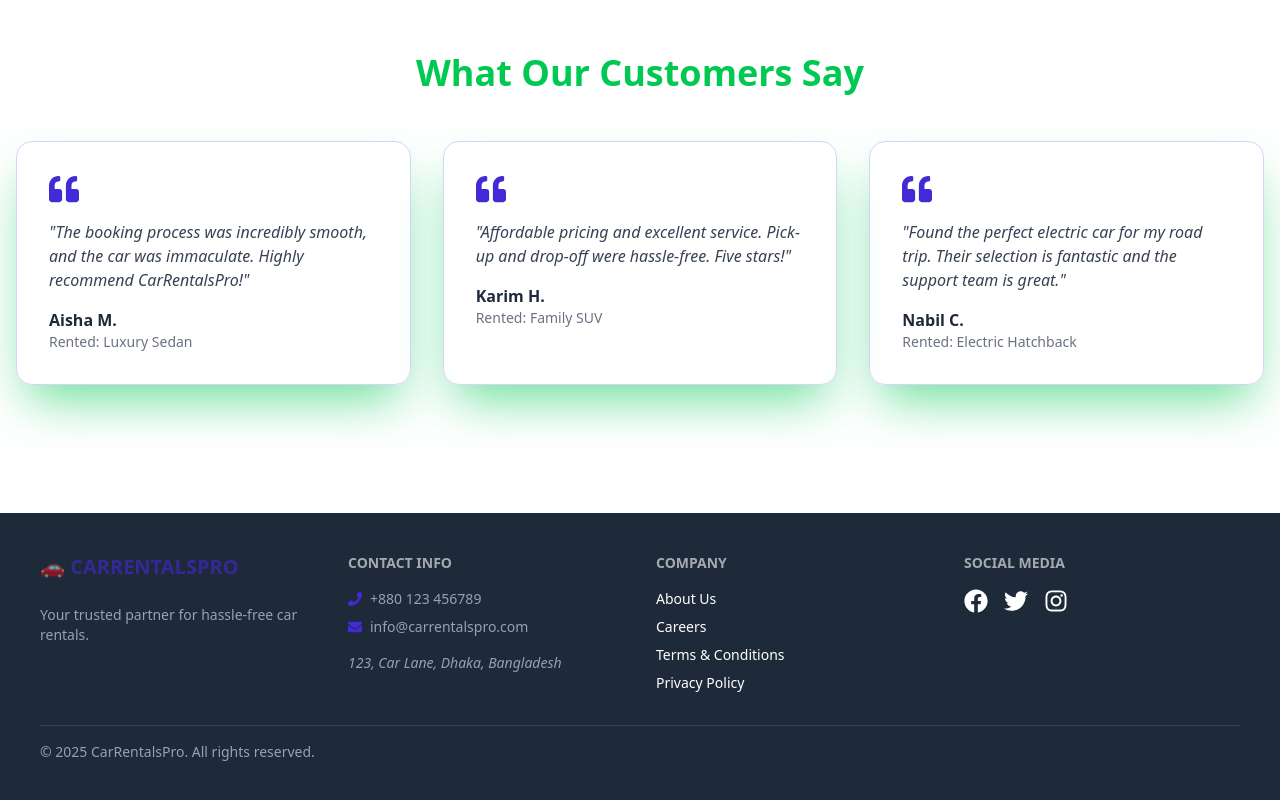
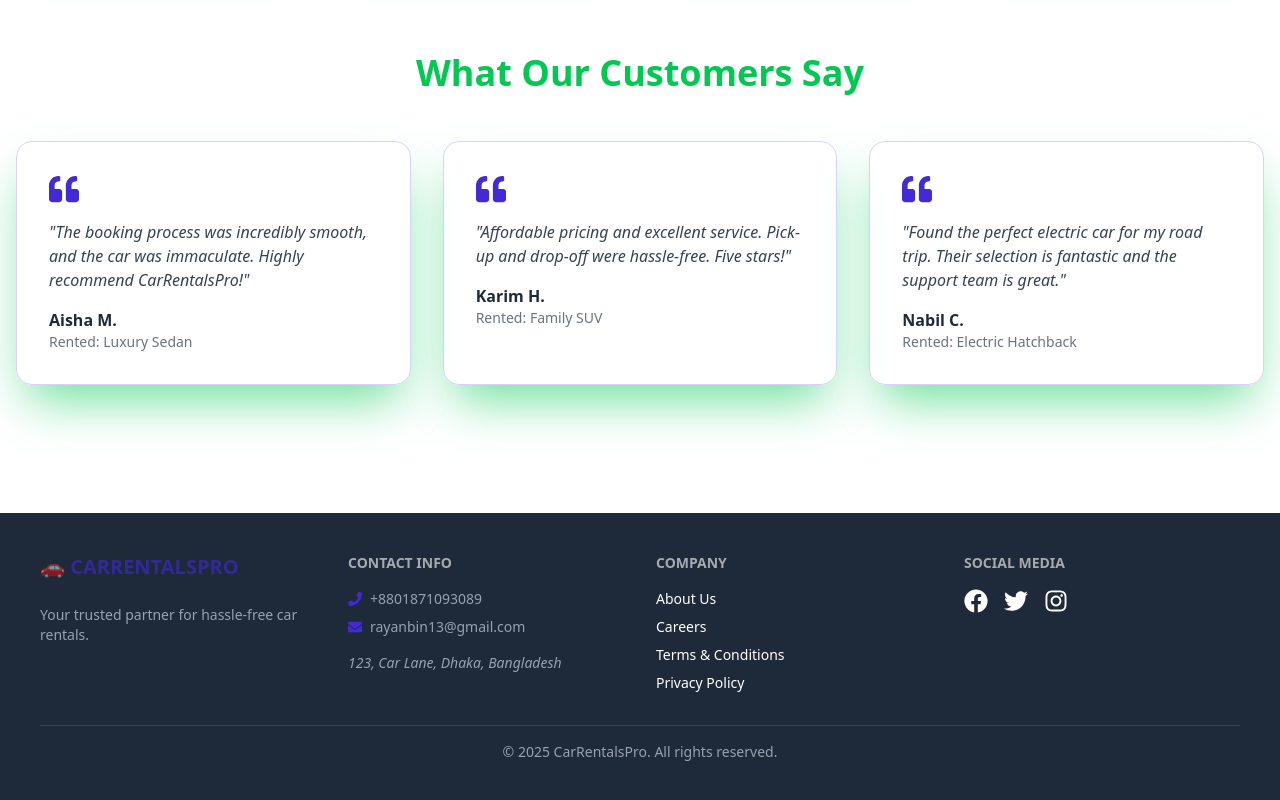
Before and after one commit to raiyan3341/Car-Shop-Frontend, a React (Vite) app: page / in a window 1280 px wide. Shown: the part 1542-2342 px from the top of the page. Built offline with nearby package versions, Linux system fonts and the light colour scheme; no server answers.

Commit message:
modefy nav and footer

```diff
--- a/src/components/Footer.jsx
+++ b/src/components/Footer.jsx
@@ -3,36 +3,24 @@ import { FaFacebook, FaTwitter, FaInstagram, FaEnvelope, FaPhone } from 'react-i
 import { Link } from 'react-router-dom';
 
 const Footer = () => {
-    // Footer Requirement: Logo, Contact Info, Terms, Social Media
     return (
         <footer className="bg-gray-800 text-white p-10 mt-10">
             <div className="container mx-auto">
                 <div className="footer grid-cols-2 md:grid-cols-4 lg:grid-cols-4 gap-8">
-                    {/* Logo and Website Name */}
                     <nav>
-                        <header className="footer-title text-xl font-bold text-primary">
-                            🚗 CarRentalsPro
-                        </header>
-                        <p className="text-gray-400 mt-2">
-                            Your trusted partner for hassle-free car rentals.
-                        </p>
+                        <header className="footer-title text-xl font-bold text-primary">🚗 CarRentalsPro</header>
+                        <p className="text-gray-400 mt-2"> Your trusted partner for hassle-free car rentals.</p>
                     </nav>
-
-                    {/* Contact Info */}
                     <nav>
                         <header className="footer-title">Contact Info</header>
                         <p className="flex items-center text-gray-400">
-                            <FaPhone className="mr-2 text-primary" /> +880 123 456789
-                        </p>
+                            <FaPhone className="mr-2 text-primary" /> +8801871093089</p>
                         <p className="flex items-center text-gray-400">
-                            <FaEnvelope className="mr-2 text-primary" /> info@carrentalspro.com
-                        </p>
+                            <FaEnvelope className="mr-2 text-primary" /> rayanbin13@gmail.com</p>
                         <address className="text-gray-400 mt-2">
                             123, Car Lane, Dhaka, Bangladesh
                         </address>
                     </nav>
-
-                    {/* Quick Links */}
                     <nav>
                         <header className="footer-title">Company</header>
                         <Link to="/" className="link link-hover">About Us</Link>
@@ -40,21 +28,18 @@ const Footer = () => {
                         <Link to="/" className="link link-hover">Terms & Conditions</Link>
                         <Link to="/" className="link link-hover">Privacy Policy</Link>
                     </nav>
-
-                    {/* Social Media Links */}
                     <nav>
                         <header className="footer-title">Social Media</header>
                         <div className="grid grid-flow-col gap-4">
-                            <a href="#" aria-label="Facebook" className="text-2xl hover:text-primary"><FaFacebook /></a>
-                            <a href="#" aria-label="Twitter" className="text-2xl hover:text-primary"><FaTwitter /></a>
-                            <a href="#" aria-label="Instagram" className="text-2xl hover:text-primary"><FaInstagram /></a>
+                            <a href="" aria-label="Facebook" className="text-2xl hover:text-primary"><FaFacebook /></a>
+                            <a href="" aria-label="Twitter" className="text-2xl hover:text-primary"><FaTwitter /></a>
+                            <a href="" aria-label="Instagram" className="text-2xl hover:text-primary"><FaInstagram /></a>
                         </div>
                     </nav>
                 </div>
-                <div className="footer-center mt-8 pt-4 border-t border-gray-700">
+                <div className="footer-center text-center mt-8 pt-4 border-t border-gray-700">
                     <p className="text-sm text-gray-400">
-                        &copy; {new Date().getFullYear()} CarRentalsPro. All rights reserved.
-                    </p>
+                        &copy; {new Date().getFullYear()} CarRentalsPro. All rights reserved.</p>
                 </div>
             </div>
         </footer>
--- a/src/components/Navbar.jsx
+++ b/src/components/Navbar.jsx
@@ -6,13 +6,10 @@ import toast from 'react-hot-toast';
 const Navbar = () => {
     const { user, logOut, loading } = useAuth();
     const [isDropdownOpen, setIsDropdownOpen] = useState(false);
-
-    // Navigation Links (Requirement)
     const navLinks = (
         <>
             <li><NavLink to="/">Home</NavLink></li>
             <li><NavLink to="/browse">Browse Cars</NavLink></li>
-            {/* Private Routes are conditional only for display here, protection is via PrivateRoute component */}
             {user && (
                 <>
                     <li><NavLink to="/add-car">Add Car</NavLink></li>
@@ -23,12 +20,11 @@ const Navbar = () => {
         </>
     );
 
-    // Handle Logout
     const handleLogout = () => {
         logOut()
             .then(() => {
                 toast.success('Successfully Logged Out!');
-                setIsDropdownOpen(false); // Close dropdown after logout
+                setIsDropdownOpen(false);
             })
             .catch(error => {
                 console.error(error);
@@ -39,7 +35,6 @@ const Navbar = () => {
     return (
         <header className="shadow-lg shadow-blue-400 bg-white sticky top-0 z-50">
             <div className="navbar container mx-auto px-4">
-                {/* Mobile Menu / Logo */}
                 <div className="navbar-start">
                     <div className="dropdown">
                         <div tabIndex={0} role="button" className="btn btn-ghost lg:hidden">
@@ -49,34 +44,20 @@ const Navbar = () => {
                             {navLinks}
                         </ul>
                     </div>
-                    <Link to="/" className="text-xl font-bold text-primary">
-                        🚗 CarRentalsPro
-                    </Link>
+                    <Link to="/" className="text-xl font-bold text-primary">🚗 CarRentalsPro</Link>
                 </div>
-
-                {/* Desktop Links */}
                 <div className="navbar-center hidden lg:flex">
-                    <ul className="menu menu-horizontal px-1">
-                        {navLinks}
-                    </ul>
+                    <ul className="menu menu-horizontal px-1">{navLinks}</ul>
                 </div>
-
-                {/* Login / User Profile */}
                 <div className="navbar-end">
                     {loading ? (
                         <span className="loading loading-spinner loading-sm"></span>
                     ) : user ? (
                         <div className="relative">
                             <div className=''>
-                                <img
-                                src={user.photoURL || 'default_profile.png'}
-                                alt={user.displayName || 'User'}
-                                className="w-10 h-10 rounded-full cursor-pointer border-2 border-primary object-cover"
-                                onClick={() => setIsDropdownOpen(!isDropdownOpen)}
-                            />
+                                <img src={user.photoURL || 'default_profile.png'}  alt={user.displayName || 'User'} className="w-10 h-10 rounded-full cursor-pointer border-2 border-primary object-cover"
+                                onClick={() => setIsDropdownOpen(!isDropdownOpen)}/>
                             </div>
-
-                            {/* Dropdown Menu (Requirement) */}
                             {isDropdownOpen && (
                                 <ul className="absolute right-0 mt-3 w-80 h-40 p-2 shadow-2xl shadow-blue-600/90 bg-base-100 rounded-box z-50 text-sm">
                                     <li className="p-2 font-bold">{user.displayName || 'User'}</li>
@@ -87,9 +68,7 @@ const Navbar = () => {
                             )}
                         </div>
                     ) : (
-                        <Link to="/login" className="btn btn-primary">
-                            Login / Signup
-                        </Link>
+                        <Link to="/login" className="btn btn-primary">Login / Signup</Link>
                     )}
                 </div>
             </div>
```
